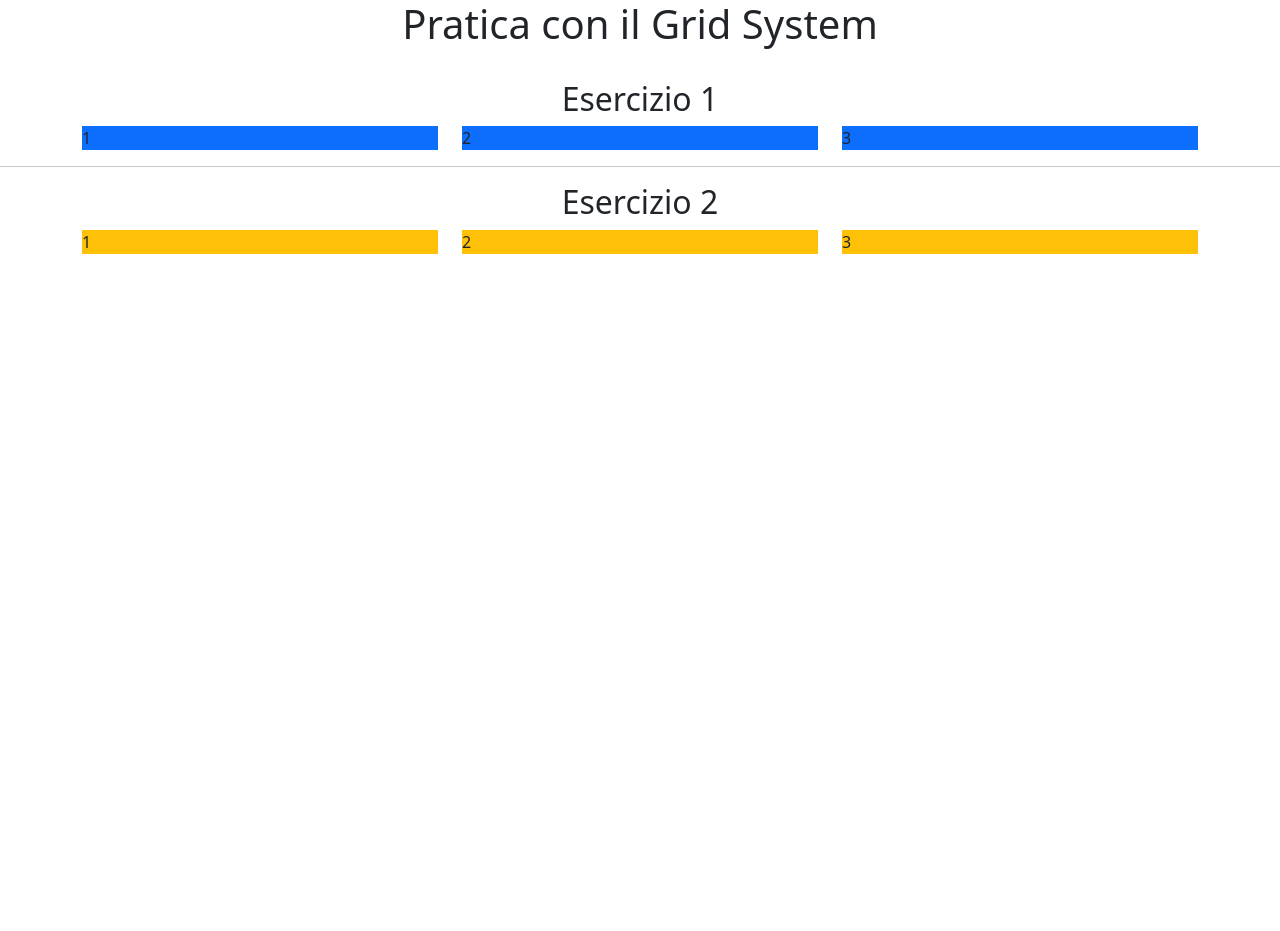
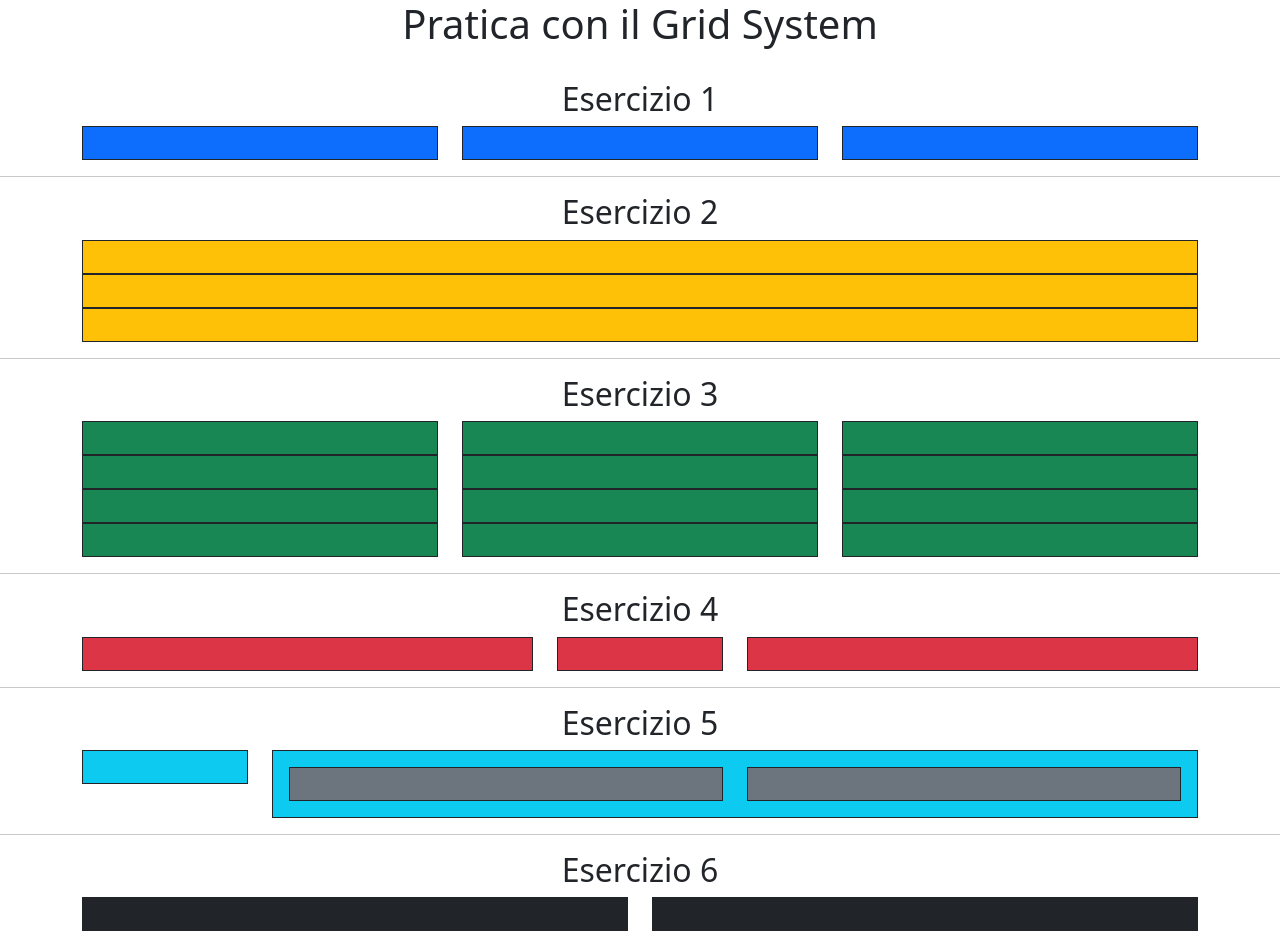
Before and after one commit to FabrizioPignatelli02/W6-L1, a plain HTML site: page index.html in a window 1280 px wide. Before the commit the page ends 800 px from the top, so only its background shows below. Drawn offline with nearby package versions, Linux system fonts and the light colour scheme.

Commit message:
save commit

```diff
--- a/index.html
+++ b/index.html
@@ -10,7 +10,6 @@
       integrity="sha384-1BmE4kWBq78iYhFldvKuhfTAU6auU8tT94WrHftjDbrCEXSU1oBoqyl2QvZ6jIW3"
       crossorigin="anonymous"
     />
-    <style></style>
   </head>
   <body>
     <h1 class="text-center">Pratica con il Grid System</h1>
@@ -19,28 +18,126 @@
     <div class="container-md">
       <div class="row">
         <div class="col">
-          <div class="bg-primary">1</div>
+          <div class="bg-primary border border-dark p-3"></div>
         </div>
         <div class="col">
-          <div class="bg-primary">2</div>
+          <div class="bg-primary border border-dark p-3"></div>
         </div>
         <div class="col">
-          <div class="bg-primary">3</div>
+          <div class="bg-primary border border-dark p-3"></div>
         </div>
       </div>
     </div>
     <hr />
     <h2 class="text-center">Esercizio 2</h2>
+    <div class="container">
+      <div class="row">
+        <div class="col col-md-12">
+          <div class="bg-warning border border-dark p-3"></div>
+        </div>
+        <div class="col col-md-12">
+          <div class="bg-warning border border-dark p-3"></div>
+        </div>
+        <div class="col col-md-12">
+          <div class="bg-warning border border-dark p-3"></div>
+        </div>
+      </div>
+    </div>
+    <hr />
+    <h2 class="text-center">Esercizio 3</h2>
+    <div class="container-sm">
+      <div class="row">
+        <div class="col">
+          <div class="bg-success border border-dark p-3"></div>
+        </div>
+        <div class="col">
+          <div class="bg-success border border-dark p-3"></div>
+        </div>
+        <div class="col">
+          <div class="bg-success border border-dark p-3"></div>
+        </div>
+      </div>
+    </div>
     <div class="container-md">
       <div class="row">
-        <div class="col-sm-1 col-md-4 col-lg-4">
-          <div class="bg-warning">1</div>
+        <div class="col-sm-12 col-md-4">
+          <div class="bg-success border border-dark p-3"></div>
         </div>
-        <div class="col-sm-1 col-md-4 col-lg-4">
-          <div class="bg-warning">2</div>
+        <div class="col-sm-12 col-md-4">
+          <div class="bg-success border border-dark p-3"></div>
         </div>
-        <div class="col-sm-1 col-md-4 col-lg-4">
-          <div class="bg-warning">3</div>
+        <div class="col-sm-12 col-md-4">
+          <div class="bg-success border border-dark p-3"></div>
+        </div>
+      </div>
+    </div>
+    <div class="container-lg">
+      <div class="row">
+        <div class="col-sm-12 col-md-12 col-lg-4">
+          <div class="bg-success border border-dark p-3"></div>
+        </div>
+        <div class="col-sm-12 col-md-12 col-lg-4">
+          <div class="bg-success border border-dark p-3"></div>
+        </div>
+        <div class="col-sm-12 col-md-12 col-lg-4">
+          <div class="bg-success border border-dark p-3"></div>
+        </div>
+      </div>
+    </div>
+    <div class="container-xl">
+      <div class="row">
+        <div class="col-sm-12 col-md-12 col-lg-12 col-xl-4">
+          <div class="bg-success border border-dark p-3"></div>
+        </div>
+        <div class="col-sm-12 col-md-12 col-lg-12 col-xl-4">
+          <div class="bg-success border border-dark p-3"></div>
+        </div>
+        <div class="col-sm-12 col-md-12 col-lg-12 col-xl-4">
+          <div class="bg-success border border-dark p-3"></div>
+        </div>
+      </div>
+    </div>
+    <hr />
+    <h2 class="text-center">Esercizio 4</h2>
+    <div class="container">
+      <div class="row">
+        <div class="col col-md-5">
+          <div class="bg-danger border border-dark p-3"></div>
+        </div>
+        <div class="col col-md-2">
+          <div class="bg-danger border border-dark p-3"></div>
+        </div>
+        <div class="col col-md-5">
+          <div class="bg-danger border border-dark p-3"></div>
+        </div>
+      </div>
+    </div>
+    <hr />
+    <h2 class="text-center">Esercizio 5</h2>
+    <div class="container">
+      <div class="row">
+        <div class="col-sm-12 col-md-12 col-lg-2">
+          <div class="bg-info border border-dark p-3"></div>
+        </div>
+        <div class="col-sm-12 col-md-12 col-lg-10">
+          <div class="bg-info border border-dark p-3">
+            <div class="row">
+              <div class="col-sm-12 col-md-12 col-lg-6"><div class="bg-secondary border border-dark p-3"></div></div>
+              <div class="col-sm-12 col-md-12 col-lg-6"><div class="bg-secondary border border-dark p-3"></div></div>
+            </div>
+          </div>
+        </div>
+      </div>
+    </div>
+    <hr />
+    <h2 class="text-center">Esercizio 6</h2>
+    <div class="container">
+      <div class="row">
+        <div class="col col-md-6">
+          <div class="bg-dark border border-dark p-3"></div>
+        </div>
+        <div class="col col-md-6">
+          <div class="bg-dark border border-dark p-3"></div>
         </div>
       </div>
     </div>
```
